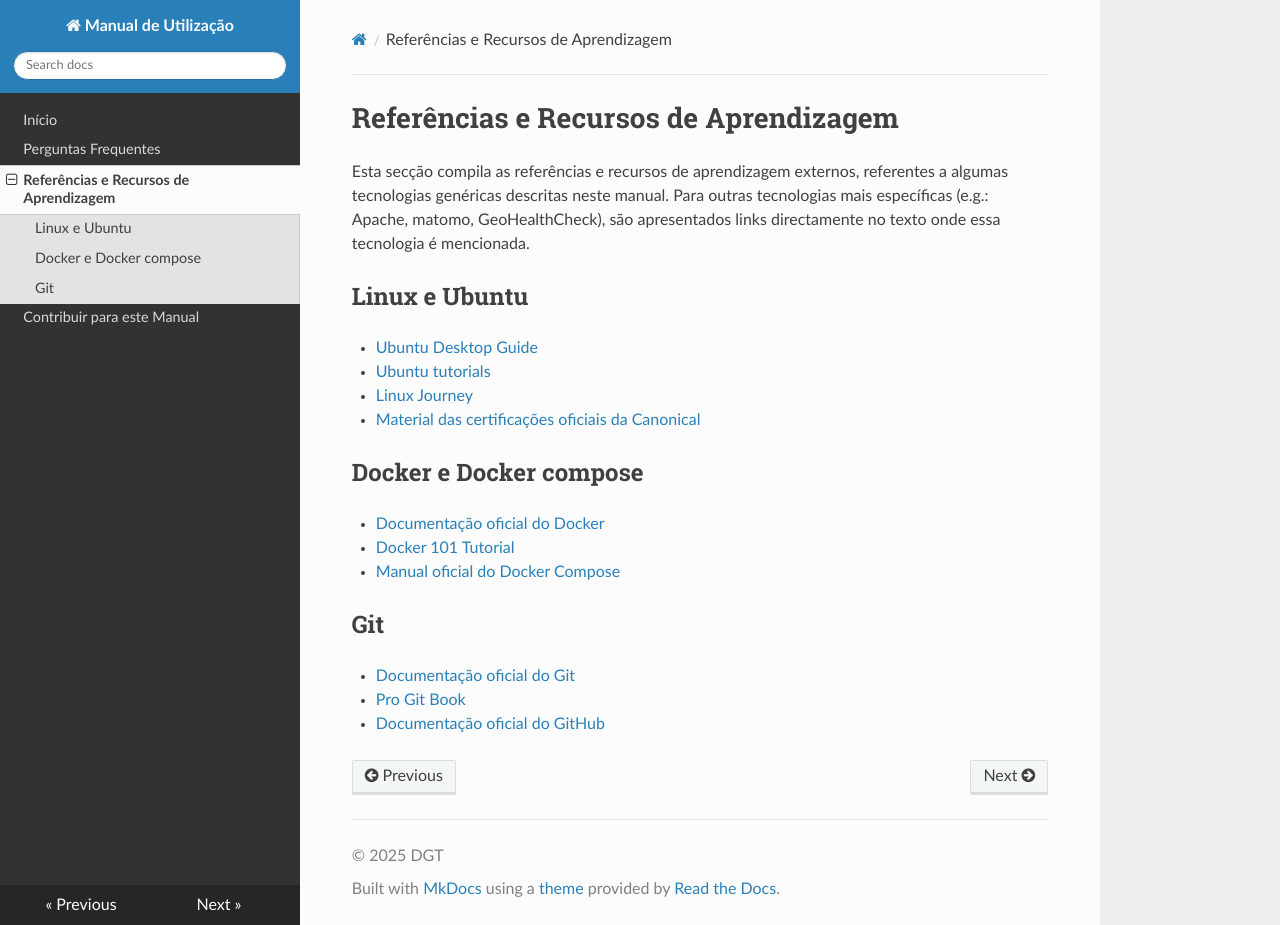
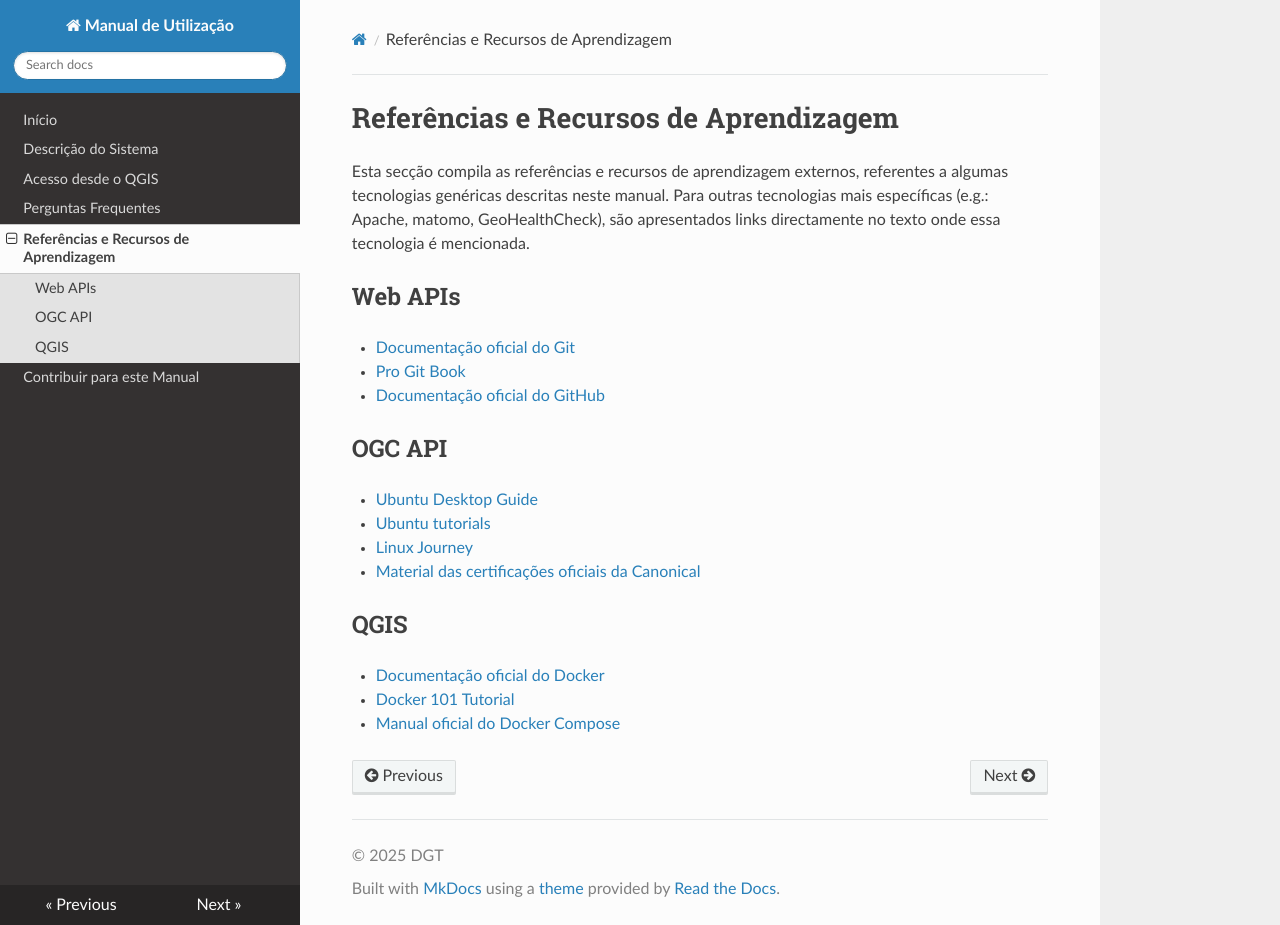
Before and after one commit to dgterritorio/ogcapi-user, an MkDocs documentation site: the page built from docs/recursos.md, in a window 1280 px wide and 925 px high. Built offline with MkDocs 1.6.1, drawn with Linux system fonts in a browser that asks for light colours; nearby versions of some CDN libraries.

```diff
--- /dev/null
+++ b/docs/clientes.md
@@ -0,0 +1,7 @@
+# Acesso desde o QGIS
+
+## OGC API - Features
+
+## OGC API - Tiles
+
+## OGC API - Maps
--- a/docs/recursos.md
+++ b/docs/recursos.md
@@ -2,21 +2,22 @@
 
 Esta secção compila as referências e recursos de aprendizagem externos, referentes a algumas tecnologias genéricas descritas neste manual. Para outras tecnologias mais específicas (e.g.: Apache, matomo, GeoHealthCheck), são apresentados links directamente no texto onde essa tecnologia é mencionada.
 
-## Linux e Ubuntu
+## Web APIs
+
+* [Documentação oficial do Git](https://git-scm.com/doc)
+* [Pro Git Book](https://git-scm.com/book/en/v2)
+* [Documentação oficial do GitHub](https://docs.github.com/en)
+
+
+## OGC API
 
 * [Ubuntu Desktop Guide](https://help.ubuntu.com/24.10/ubuntu-help/index.html)
 * [Ubuntu tutorials](https://ubuntu.com/tutorials)
 * [Linux Journey](https://linuxjourney.com/)
 * [Material das certificações oficiais da Canonical](https://ubuntu.com/credentials/syllabus)
 
-## Docker e Docker compose
+## QGIS
 
 * [Documentação oficial do Docker](https://docs.docker.com/)
 * [Docker 101 Tutorial](https://www.docker.com/101-tutorial/)
 * [Manual oficial do Docker Compose](https://docs.docker.com/compose/)
-
-## Git
-
-* [Documentação oficial do Git](https://git-scm.com/doc)
-* [Pro Git Book](https://git-scm.com/book/en/v2)
-* [Documentação oficial do GitHub](https://docs.github.com/en)
--- a/mkdocs.yml
+++ b/mkdocs.yml
@@ -7,6 +7,8 @@ site_url: https://byteroad.github.io/ogcapi-user/
 
 nav:
   - Início: index.md
+  - Descrição do Sistema: descricao.md
+  - Acesso desde o QGIS: clientes.md
   - Perguntas Frequentes: perguntas.md
   - Referências e Recursos de Aprendizagem: recursos.md
   - Contribuir para este Manual: contribuir.md
```
Also changed, not shown: docs/descricao.md (added, +87 -0 lines), docs/img/openapi.png (added).
